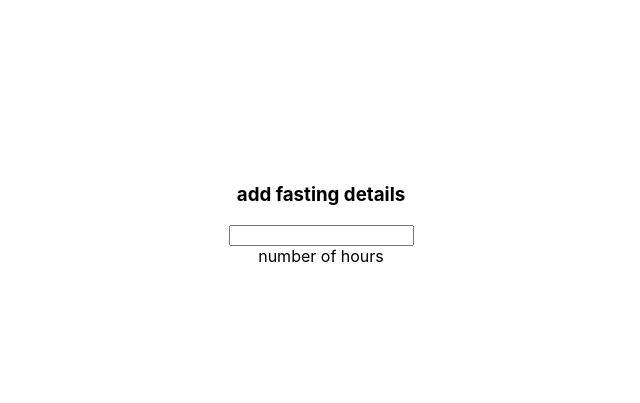
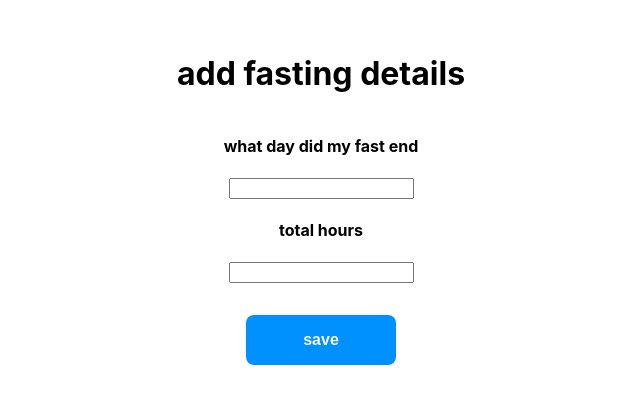
Before and after one commit to emday4prez/my-fasting-react-app, a React (Create React App) app: page / in a window 1280 px wide. Shown: the part 185-588 px from the top of the page, without its empty margins (319-959 px from the left). Built offline with nearby package versions, Linux system fonts and the light colour scheme.

Commit message:
added date picker

```diff
--- a/package.json
+++ b/package.json
@@ -7,6 +7,7 @@
     "@testing-library/react": "^13.0.0",
     "@testing-library/user-event": "^13.2.1",
     "react": "^18.2.0",
+    "react-datepicker": "^4.8.0",
     "react-dom": "^18.2.0",
     "react-scripts": "5.0.1",
     "web-vitals": "^2.1.0"
--- a/src/App.js
+++ b/src/App.js
@@ -3,8 +3,9 @@ import './App.css';
 import FastHistory from './components/FastHistory';
 import InputForm from './components/InputForm';
 
-function App(props) {
-const [history, setHistory] = useState(props.history)
+function App() {
+
+
 let fastingHistory = [
  {
   id:1,
@@ -19,10 +20,9 @@ let fastingHistory = [
   userName:"emday4prez"
  }
 ]
-
   return (
     <div className="App">
-      <InputForm/>
+      <InputForm fastingHistory={fastingHistory}/>
       <FastHistory fastingHistory={fastingHistory}/>
     </div>
   );
--- a/src/components/InputForm/InputForm.css
+++ b/src/components/InputForm/InputForm.css
@@ -1,4 +1,4 @@
-.inputForm{
+.inputComponent{
  display: flex;
  flex-direction: column;
  justify-content: center;
@@ -13,3 +13,24 @@
 .hoursInput:focus{
  border: 2px dotted lightblue;
 }
+
+.saveBtn{
+ margin:1rem;
+ padding: 1rem;
+}
+
+.saveBtn button{
+  padding:1rem;
+ background-color: rgb(0, 145, 255);
+ outline: none;
+ border: none;
+ border-radius: .5rem;
+ color: whitesmoke;
+ font-size: 1rem;
+ font-weight: bold;
+ width: 150px;
+}
+
+.saveBtn button:focus{
+ outline: 2px dotted rgb(0, 145, 255);
+}
--- a/src/components/InputForm/index.jsx
+++ b/src/components/InputForm/index.jsx
@@ -1,12 +1,51 @@
-import React from 'react'
+import React, { useState } from 'react'
+import DatePicker from 'react-datepicker'
+import 'react-datepicker/dist/react-datepicker.css'
 import './InputForm.css'
 
-function InputForm() {
+function InputForm({fastingHistory}) {
+  const [selectedDate, setSelectedDate] = useState(null)
+  const [totalHours, setTotalHours] = useState(0)
+  const [newFast, setNewFast] = useState({
+   endDate: '01/01/2000',
+   hours: 14
+  })
+
+  const handleHourChange = (e) => {
+    e.preventDefault()
+    setTotalHours(e.target.value)
+  }
+
+  const handleSave = () => {
+   const fastObject = {endDate: selectedDate, hours: totalHours, id: fastingHistory.length+1}
+
+   setNewFast(fastObject)
+   console.log('saved:', newFast)
+   setSelectedDate(null)
+   setTotalHours(0)
+  }
+
   return (
-    <div className='inputForm'>
-     <h3>add fasting details</h3>
-     <input className='hoursInput' aria-labelledby='input number of hours fasted' type="number" name="hours" id="hours" />
-     <label htmlFor='hours'>number of hours</label>
+    <div className='inputComponent'>
+     <h1>add fasting details</h1>
+     <h4>what day did my fast end</h4>
+     <div className="date-picker">
+      <DatePicker
+        selected={selectedDate}
+        onChange={date => setSelectedDate(date)}
+        maxDate={new Date()}
+        isClearable
+       />
+     </div>
+     <div className="hoursContainer">
+      <label htmlFor='hours'><h4>total hours</h4></label>
+     <input className='hoursInput' onChange={handleHourChange} aria-labelledby='input number of hours fasted' type="number" name="hours" id="hours" />
+     </div>
+
+     <div className="saveBtn">
+      <button onClick={handleSave}>save</button>
+     </div>
+
     </div>
   )
 }
```
Also changed, not shown: 2 other files (tests, documents, lock files or other folders).
